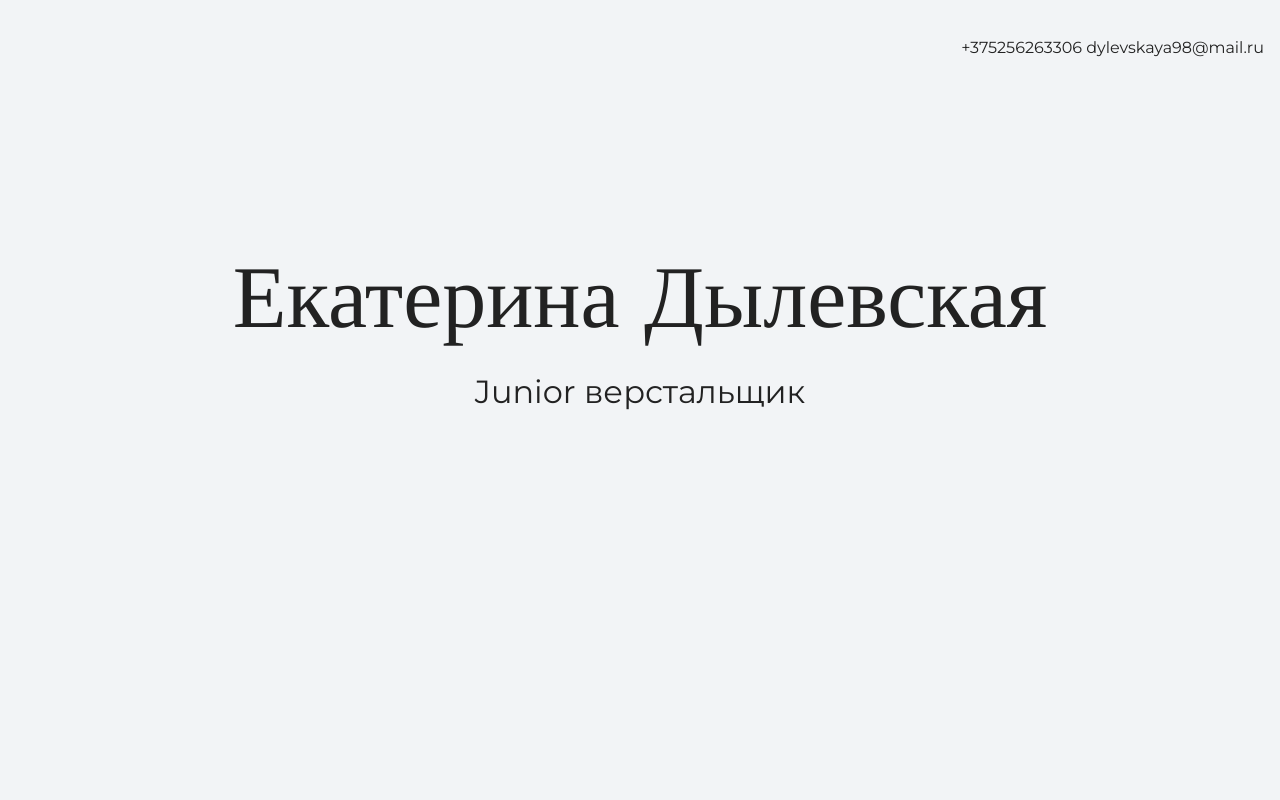
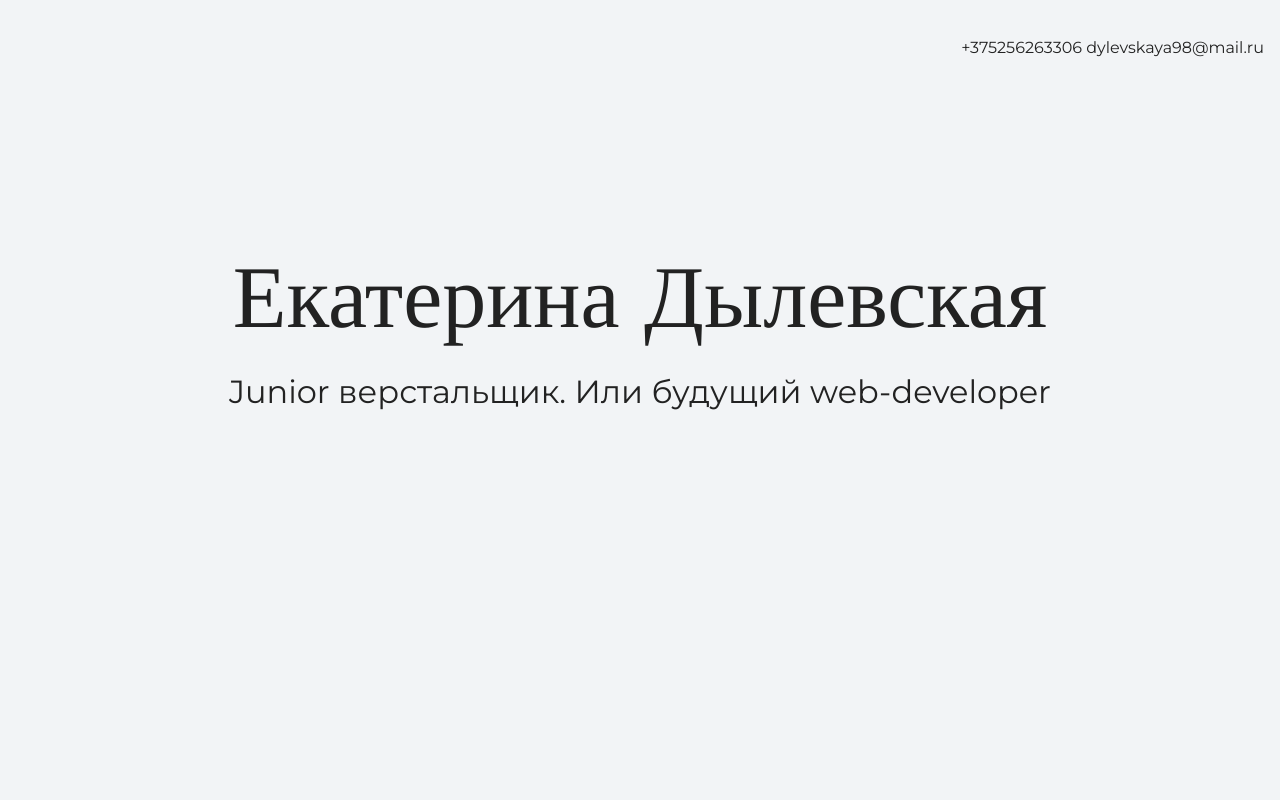
Before and after one commit to katedylevska/my-portfolio, a plain HTML site: page index.html in a window 1280 px wide. Shown: the top 800 px of the page. Drawn offline with nearby package versions, Linux system fonts and the light colour scheme.

Commit message:
добавила текст
или будущий веб разработчик

```diff
--- a/index.html
+++ b/index.html
@@ -18,7 +18,7 @@
     <section class="hero-image">
       <div class="container">
       <h1 class="heading">Екатерина Дылевская</h1>
-      <p>Junior верстальщик</p>
+      <p>Junior верстальщик. Или будущий web-developer </p>
       </div>
     </section>
 
```
